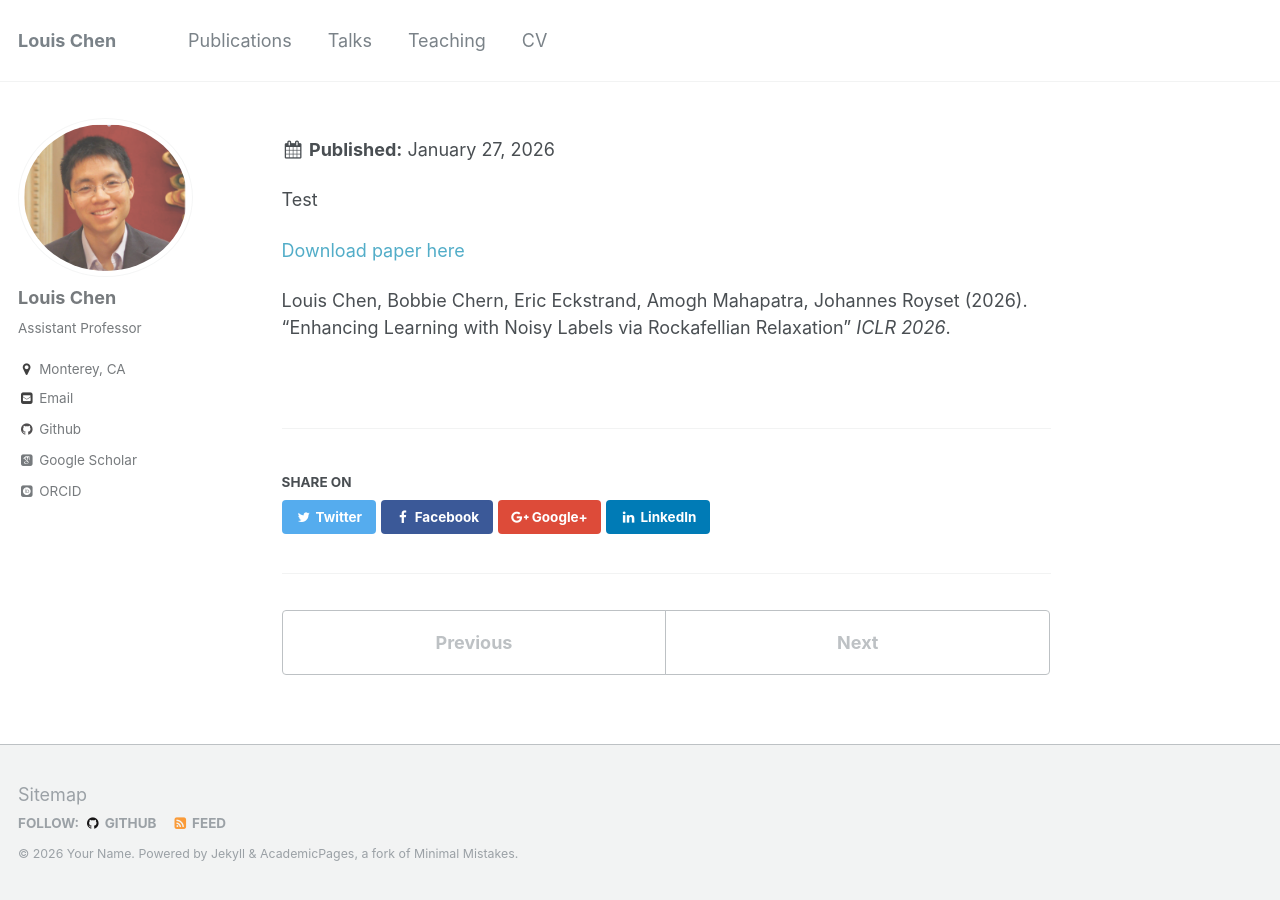
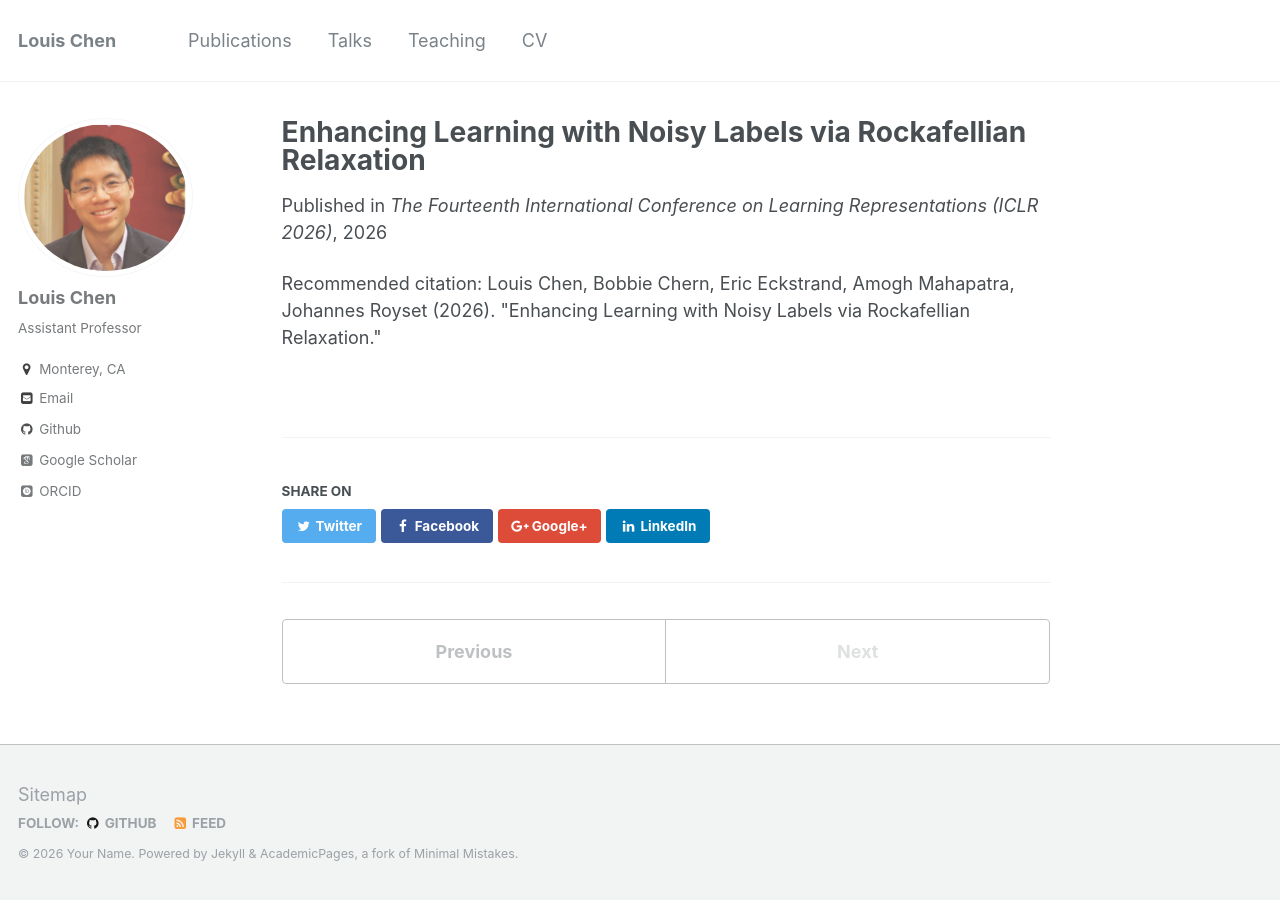
Before and after one commit to LouisLChen/LouisLChen.github.io, a Jekyll site: the page built from _publications/EnhancingLearningViaRockafellian.md, in a window 1280 px wide. Built offline with Jekyll 4.4.1, drawn with Linux system fonts in a browser that asks for light colours; some web fonts are replaced; some of the changed lines change nothing that is shown.

Commit message:
Update EnhancingLearningViaRockafellian.md

```diff
--- a/_publications/EnhancingLearningViaRockafellian.md
+++ b/_publications/EnhancingLearningViaRockafellian.md
@@ -2,14 +2,22 @@
 title: "Enhancing Learning with Noisy Labels via Rockafellian Relaxation"
 collection: publications
 permalink: /publication/EnhancingLearning
-excerpt: 'Labeling errors in datasets are common, arising in a variety of contexts, such as human labeling and weak labeling. Although neural networks (NNs) can tolerate modest amounts of these errors, their performance degrades substantially once the label error rate exceeds a certain threshold. We propose the Rockafellian Relaxation Method (RRM) -- an architecture-independent, loss reweighting approach to enhance the capacity of neural network methods to accommodate noisy labeled data. More precisely, it functions as a wrapper, modifying any methodology's training loss - particularly, the supervised component. Experiments indicate RRM can provide an increase to accuracy across classification tasks in computer vision and natural language processing (sentiment analysis). This observed potential for increase holds irrespective of dataset size, noise generation (synthetic/human), data domain, and adversarial perturbation.'
+excerpt: >
+  Labeling errors in datasets are common, arising in a variety of contexts,
+  such as human labeling and weak labeling. Although neural networks (NNs)
+  can tolerate modest amounts of these errors, their performance degrades
+  substantially once the label error rate exceeds a certain threshold.
+  We propose the Rockafellian Relaxation Method (RRM)—an
+  architecture-independent, loss reweighting approach to enhance the capacity
+  of neural network methods to accommodate noisy labeled data. More precisely,
+  it functions as a wrapper, modifying any methodology's training loss,
+  particularly the supervised component. Experiments indicate RRM can provide
+  accuracy improvements across classification tasks in computer vision and
+  natural language processing (sentiment analysis). This potential gain holds
+  irrespective of dataset size, noise generation (synthetic or human),
+  data domain, and adversarial perturbation.
 date: 2026-01-26
-venue: 'The Fourteenth International Conference on Learning Representations (ICLR 2026)'
-paperurl: ''
-citation: 'Louis Chen, Bobbie Chern, Eric Eckstrand, Amogh Mahapatra, Johannes Royset (2026). &quot;Enhancing Learning with Noisy Labels via Rockafellian Relaxation.&quot;'
+venue: "The Fourteenth International Conference on Learning Representations (ICLR 2026)"
+paperurl: ""
+citation: 'Louis Chen, Bobbie Chern, Eric Eckstrand, Amogh Mahapatra, Johannes Royset (2026). "Enhancing Learning with Noisy Labels via Rockafellian Relaxation."'
 ---
-Test
-
-[Download paper here]()
-
- Louis Chen, Bobbie Chern, Eric Eckstrand, Amogh Mahapatra, Johannes Royset (2026). "Enhancing Learning with Noisy Labels via Rockafellian Relaxation" <i>ICLR 2026</i>.
```
